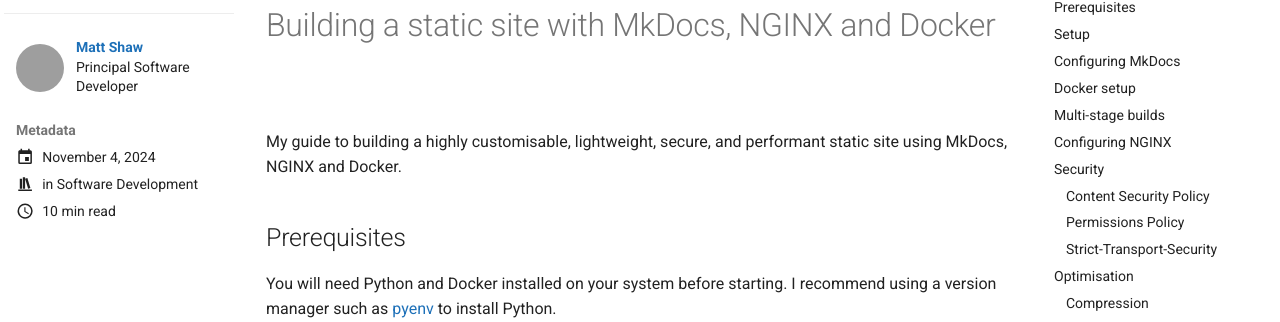
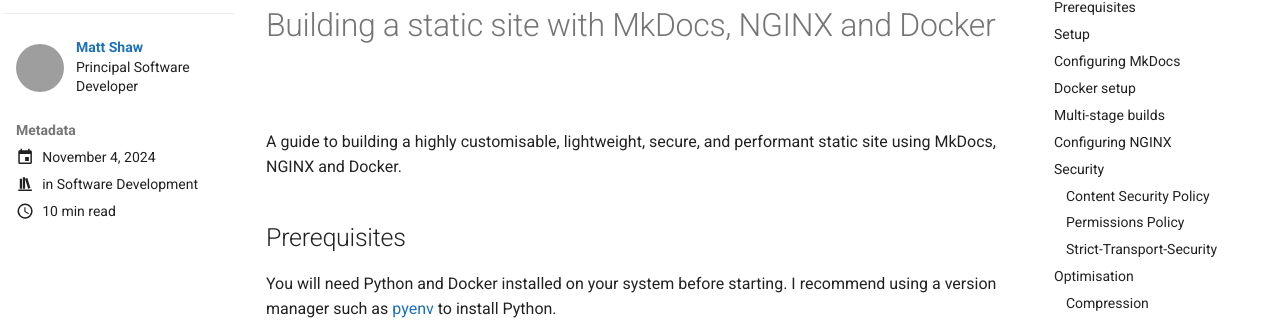
Before and after one commit to matthew-shaw/matthew-shaw.github.io, an MkDocs documentation site: the page built from docs/blog/posts/mkdocs-docker-nginx.md, in a window 1280 px wide and 900 px high. Shown: the part 179-501 px from the top of the window. Built offline with MkDocs 1.6.1 and Material for MkDocs 9.7.7, drawn with Linux system fonts in a browser that asks for light colours; emoji names are drawn with the system emoji font; plug-ins that fetch from the network failed and are left out; comment, search, counter and statistics services are not loaded; grey boxes are pictures that could not be loaded.

Commit message:
summary tweaks

```diff
--- a/docs/blog/posts/mkdocs-docker-nginx.md
+++ b/docs/blog/posts/mkdocs-docker-nginx.md
@@ -5,7 +5,7 @@
   - mash
 categories:
   - Software Development
-description: My guide to building a highly customisable, lightweight, secure, and performant static site using MkDocs, NGINX and Docker.
+description: A guide to building a highly customisable, lightweight, secure, and performant static site using MkDocs, NGINX and Docker.
 tags:
   - Docker
   - MkDocs
@@ -17,7 +17,7 @@
 
 # Building a static site with MkDocs, NGINX and Docker
 
-My guide to building a highly customisable, lightweight, secure, and performant static site using MkDocs, NGINX and Docker.
+A guide to building a highly customisable, lightweight, secure, and performant static site using MkDocs, NGINX and Docker.
 
 <!-- more -->
 
```
Also changed, not shown: docs/blog/posts/features-truly-agile-teams.md (+1 -1 lines), docs/blog/posts/fitness-journey.md (+1 -3 lines), docs/blog/posts/fitness-progress.md (+1 -3 lines).
